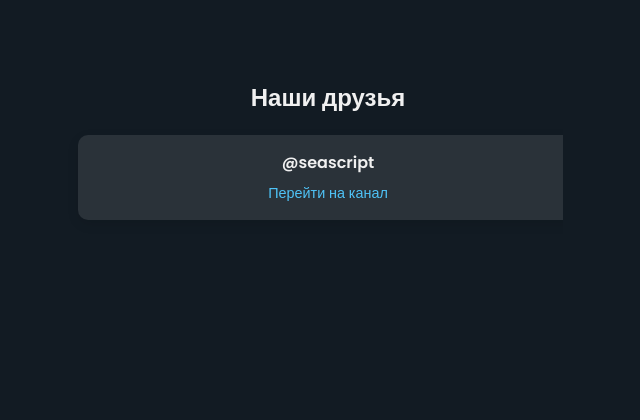
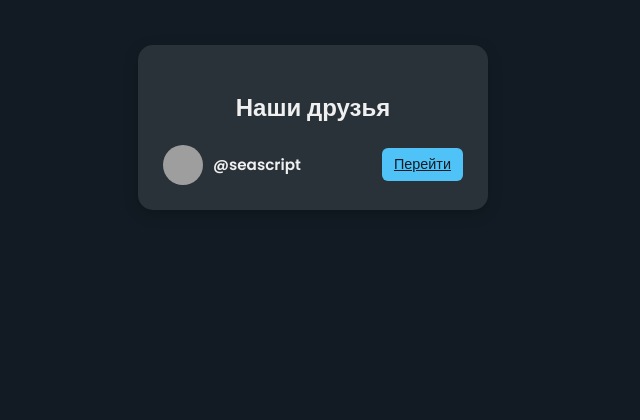
Before and after one commit to cienerpi/seascript2.0, a Flask app: page /friends in a window 1280 px wide. Shown: the top 420 px of the page, without its empty margins (327-967 px from the left). Run offline with Flask 3, Linux system fonts and the light colour scheme; parts of the project's set-up code (start-up, migrations or seed data) failed here and were passed over; some libraries are stand-ins or nearby versions; grey boxes are pictures that could not be loaded.

```diff
--- a/app/templates/friends.html
+++ b/app/templates/friends.html
@@ -4,43 +4,68 @@
 
 {% block head %}
 <style>
-  .friends-container {
+  .container {
     width: 100%;
     max-width: 500px;
     margin: 30px auto;
     text-align: center;
-    padding: 15px;
   }
-  .friend-card {
+  .card {
+    width: 300px;
     background: var(--card-bg);
-    border-radius: 10px;
-    padding: 15px;
-    margin-bottom: 15px;
-    box-shadow: 0 4px 12px rgba(0,0,0,0.1);
+    border-radius: 15px;
+    padding: 25px;
+    margin: 0 auto 20px;
+    box-shadow: 0 4px 15px rgba(0,0,0,0.2);
+    text-align: center;
+    transition: background 0.3s;
   }
-  .friend-name {
-    font-size: 1em;
-    font-weight: bold;
-    margin-bottom: 5px;
+  .channel-icon {
+    width: 40px;
+    height: 40px;
+    border-radius: 50%;
+    object-fit: cover;
+    margin-right: 10px;
   }
-  .friend-link {
-    color: var(--accent-color);
-    text-decoration: none;
+  .channel-name {
+    font-size: 0.95em;
+    font-weight: 600;
+  }
+  .channel-info {
+    display: flex;
+    align-items: center;
+    justify-content: space-between;
+  }
+  .subscribe-button {
     font-size: 0.9em;
+    padding: 6px 12px;
+    background: var(--accent-color);
+    color: #121B23;
+    border: none;
+    border-radius: 6px;
+    cursor: pointer;
+    transition: background 0.3s;
   }
-  .friend-link:hover {
-    text-decoration: underline;
+  .subscribe-button:hover {
+    background: #72d4f9;
   }
 </style>
 {% endblock %}
 
 {% block content %}
-<div class="friends-container">
-  <h2>Наши друзья</h2>
-  <div class="friend-card">
-    <div class="friend-name">@seascript</div>
-    <a class="friend-link" href="https://t.me/seascript" target="_blank">Перейти на канал</a>
+<div class="container">
+  <div class="card">
+    <h2>Наши друзья</h2>
+    <div class="channel-info">
+      <!-- Левая часть: иконка и название канала -->
+      <div style="display: flex; align-items: center;">
+        <!-- Замените ссылку на актуальный маршрут или URL, если нужно -->
+        <img src="https://seascript.xyz/tests/picfortests_global/channel_icon.jpg" alt="Channel Icon" class="channel-icon">
+        <div class="channel-name">@seascript</div>
+      </div>
+      <!-- Правая часть: кнопка -->
+      <a class="subscribe-button" href="https://t.me/seascript" target="_blank">Перейти</a>
+    </div>
   </div>
-  <!-- В будущем можно добавить и другие каналы -->
 </div>
 {% endblock %}
```
Also changed, not shown: app/templates/tests/subscription_required.html (+1 -1 lines).
